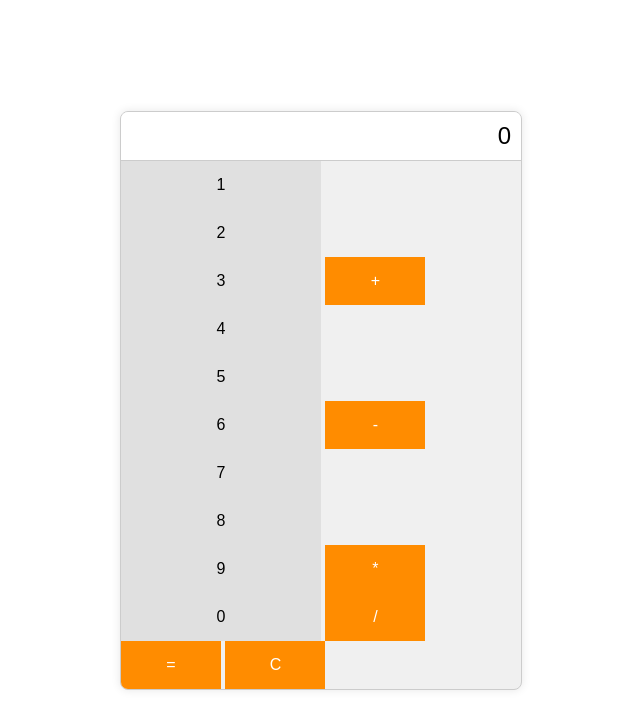
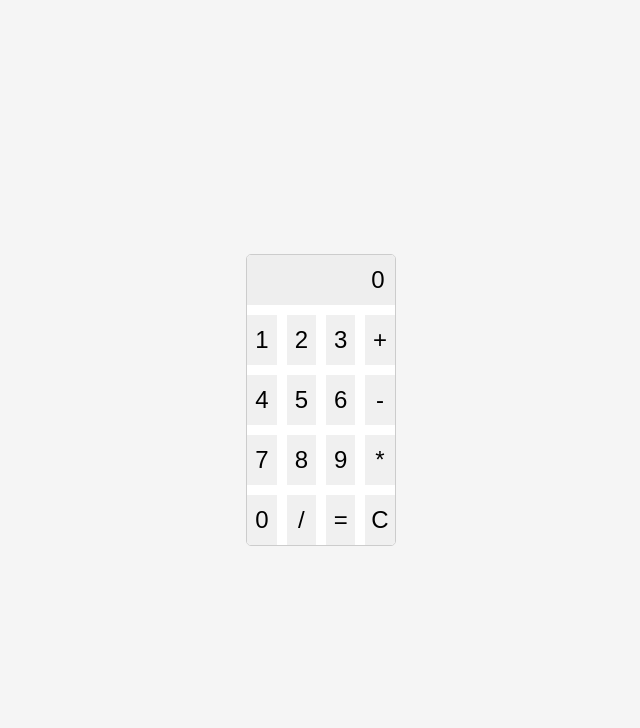
Before and after one commit to Kigoiallan/Simple-Calculator-with-HTML5-CSS3-JS, a plain HTML site: page index.html in a window 1280 px wide. Shown: the whole page, without its empty margins (319-959 px from the left). Drawn offline with Linux system fonts and the light colour scheme.

Commit message:
Update style.css

```diff
--- a/style.css
+++ b/style.css
@@ -1,54 +1,43 @@
 body {
+    display: flex;
+    justify-content: center;
+    align-items: center;
+    height: 100vh;
+    background-color: #f5f5f5;
+    margin: 0;
     font-family: 'Arial', sans-serif;
-    display: flex;
-    align-items: center;
-    justify-content: center;
-    height: 100vh;
-    margin: 0;
 }
 
 #calculator {
-    background-color: #f0f0f0;
+    display: grid;
+    grid-template-columns: repeat(4, 1fr);
+    max-width: 300px;
+    gap: 10px;
+    background-color: #fff;
     border: 1px solid #ccc;
-    border-radius: 8px;
-    box-shadow: 0 0 10px rgba(0, 0, 0, 0.1);
+    border-radius: 5px;
     overflow: hidden;
-    max-width: 400px;
-    width: 100%;
 }
 
 #display {
-    font-size: 1.5rem;
-    padding: 10px;
-    background-color: #fff;
-    border-bottom: 1px solid #ccc;
-    text-align: right;
-    overflow: hidden;
+    grid-column: span 4;
+    height: 50px;
+    background-color: #eee;
+    display: flex;
+    align-items: center;
+    justify-content: flex-end;
+    padding: 0 10px;
+    font-size: 24px;
 }
 
 button {
-    width: 25%;
-    padding: 15px;
-    font-size: 1rem;
+    height: 50px;
+    font-size: 24px;
     cursor: pointer;
     border: none;
-    outline: none;
-    background-color: #e0e0e0;
+    background-color: #f0f0f0;
 }
 
 button:hover {
-    background-color: #d0d0d0;
+    background-color: #ddd;
 }
-
-.numButton {
-    width: 50%;
-}
-
-.opButton, .eqButton, .clearButton {
-    color: #fff;
-    background-color: #ff8c00;
-}
-
-.opButton:hover, .eqButton:hover, .clearButton:hover {
-    background-color: #e07b00;
-}
```
